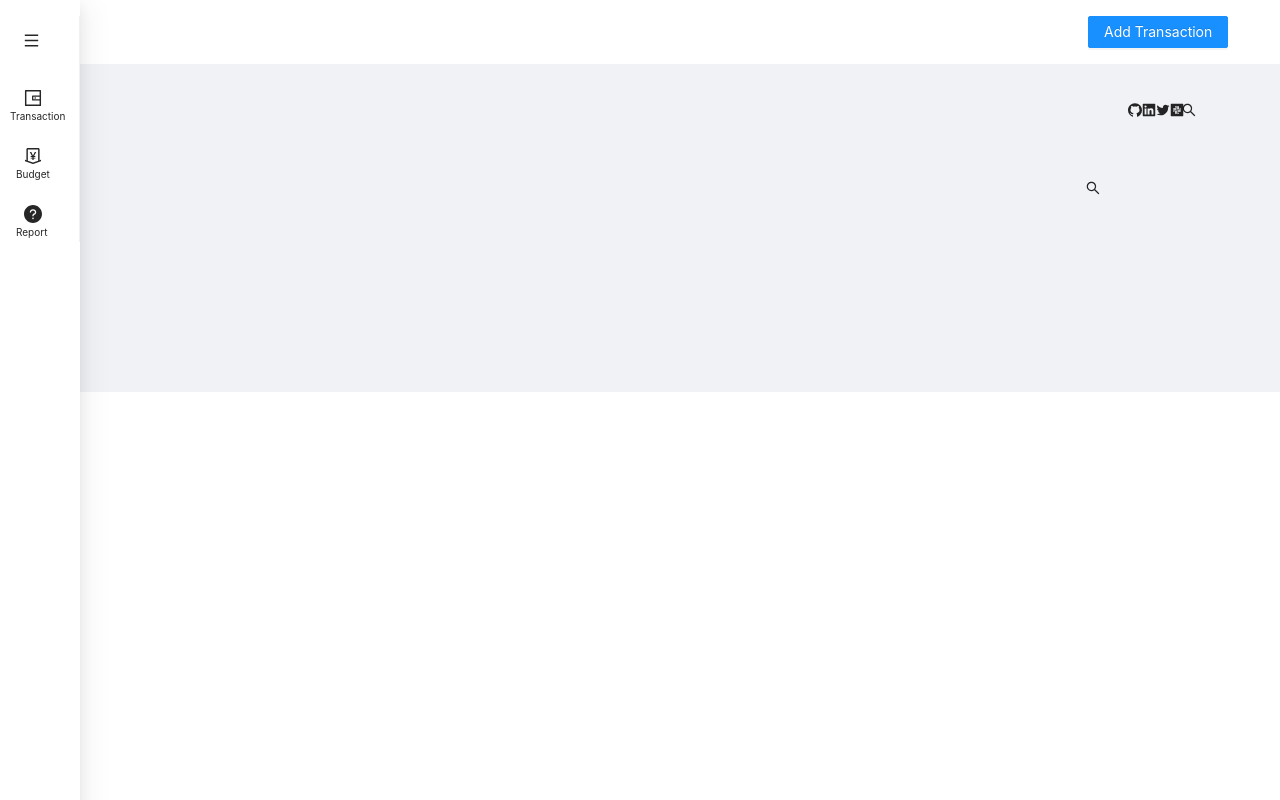
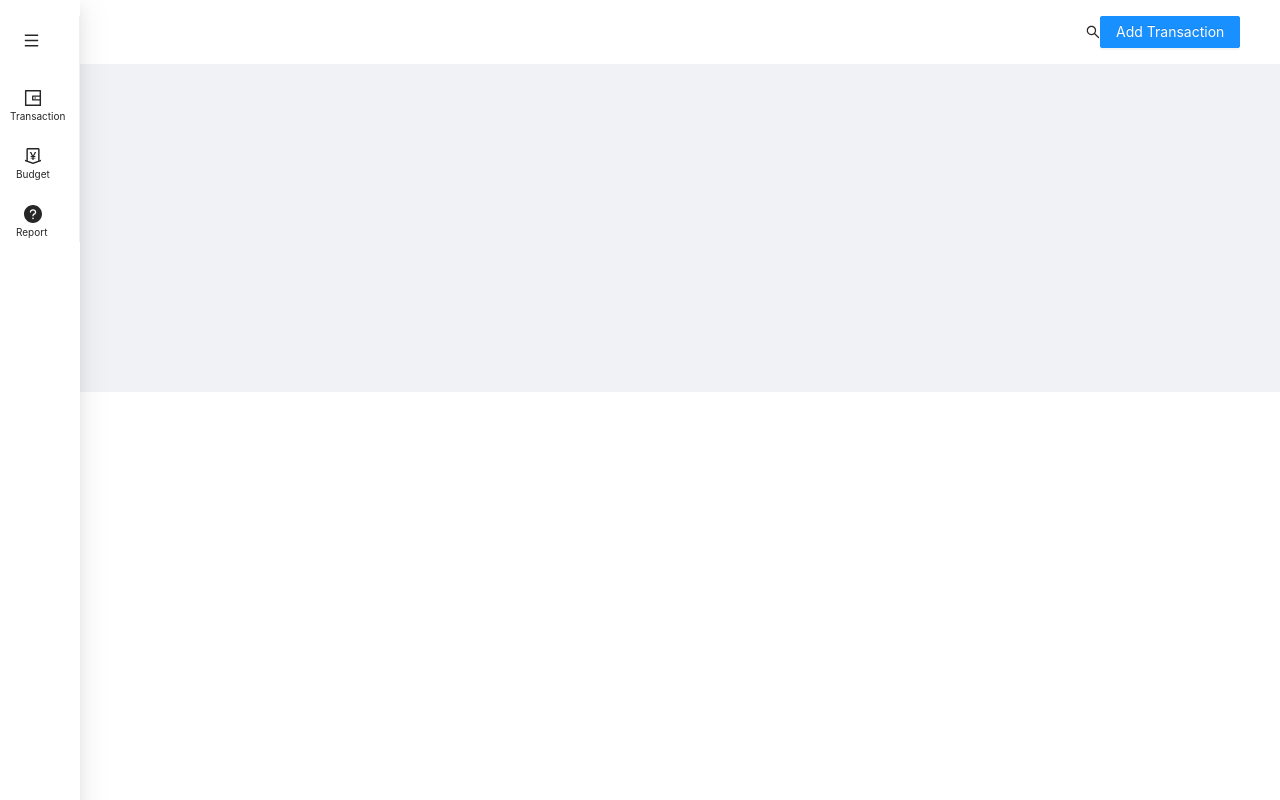
Before and after one commit to thirtsa-t/Moneywatch-UI, a React (Create React App) app: page / in a window 1280 px wide. Both pictures are taken after a click on the button "Let's Get Started.". Built offline with nearby package versions, Linux system fonts and the light colour scheme.

Commit message:
Alot of Icons removed

```diff
--- a/src/Components/MainLayout.js
+++ b/src/Components/MainLayout.js
@@ -49,18 +49,9 @@ const MainLayout=({children}) =>{
 
           <Header className="header-layout" width="10vh" style={{ padding: 0, backgroundColor:"white" }}>
           <div className="headerIcon">
+            <SearchOutlined className="searchIcon"/>
           <Button type="primary" htmlType="link" className="head-button"> Add Transaction
           </Button>
-          <div className="socialMediaAllIcon">
-            <menu theme="dark" mode="horizontal" defaultSelectedKeys={['0']}>
-            <GithubOutlined className="socialMediaIcon"/>
-            <LinkedinFilled className="socialMediaIcon"/>
-            <TwitterOutlined className="socialMediaIcon" />
-            <SlackSquareOutlined className="socialMediaIcon" />
-            <SearchOutlined className="searchIcon"/>
-            </menu>
-            </div>
-          <SearchOutlined className="searchIcon"/>
           </div>
           </Header>
           <Content
--- a/src/Components/index.css
+++ b/src/Components/index.css
@@ -25,7 +25,6 @@ opacity: 0.7 black;
 }
 .about-paragraphy{
     margin-top: 100px;
-
  color: white;
   margin-left: 370px;
  font-size: 30px;
```
